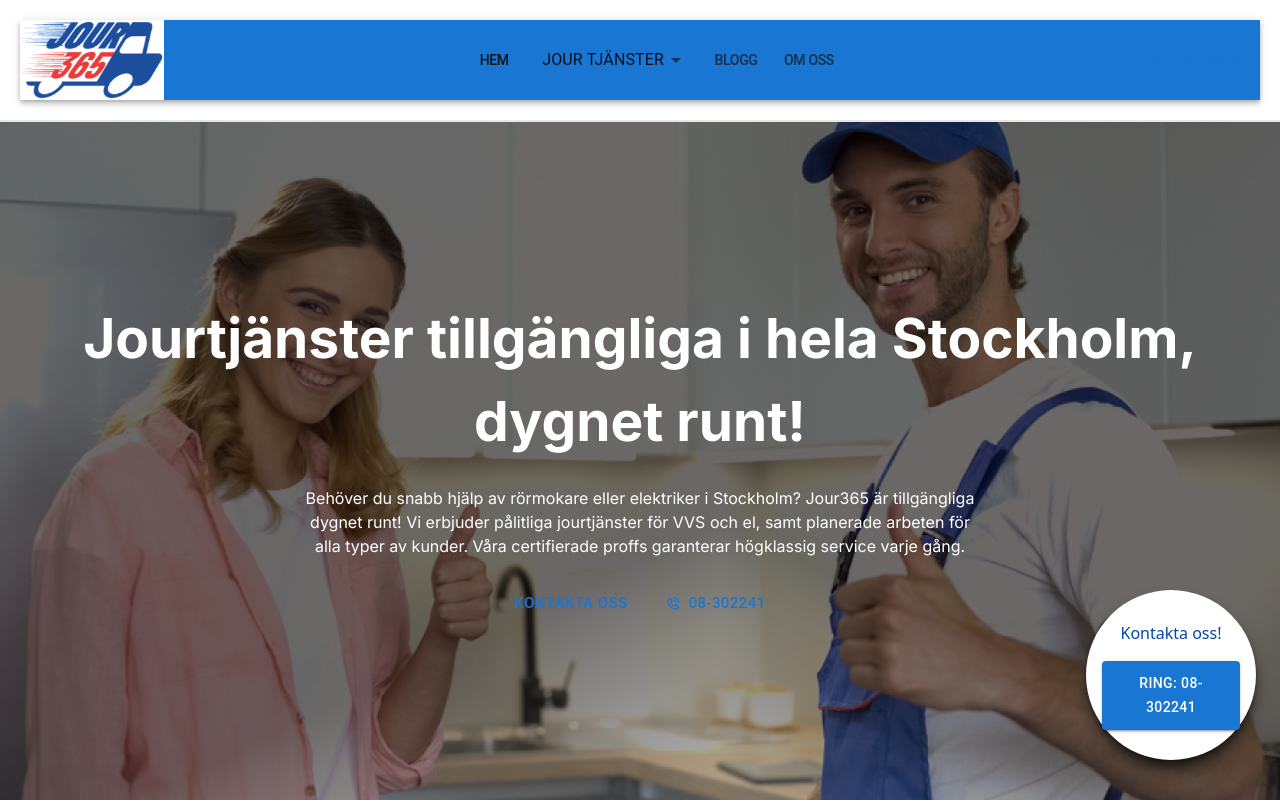
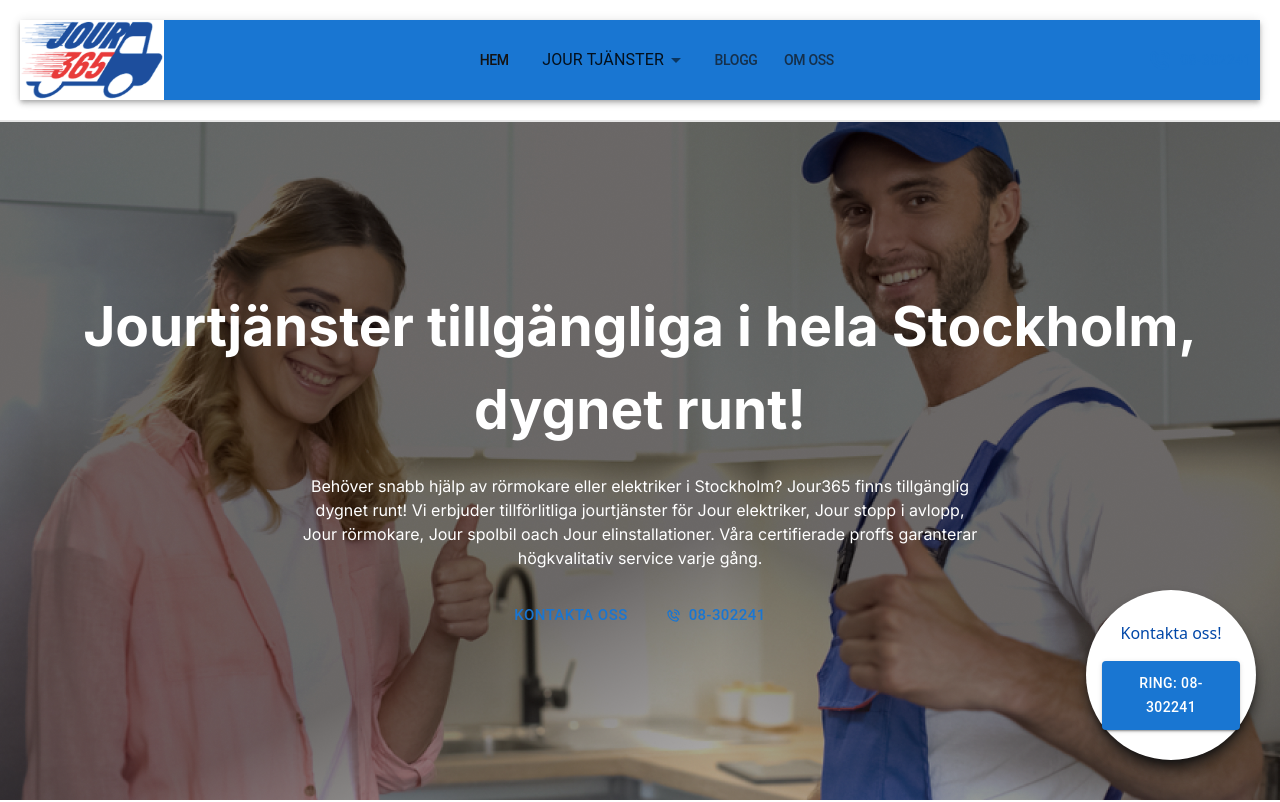
Before and after one commit to TheRakib/Needz-website, a Next.js app: page / in a window 1280 px wide. Shown: the top 802 px of the page. Built offline with nearby package versions, Linux system fonts and the light colour scheme.

Commit message:
title and backlink

```diff
--- a/app/(site)/blog/layout.tsx
+++ b/app/(site)/blog/layout.tsx
@@ -4,7 +4,7 @@ import React from "react";
 export const metadata: Metadata = {
   title: "Blogs",
   description:
-    "Få de senaste nyheterna och berättelserna om elektriker, avloppsstopp, rörmokare, dagflödande lastbilar och jourtjänster för elektriska installationer över hela Stockholm.",
+    "Få de senaste nyheterna och berättelserna om elektriker, avloppsstopp, rörmokare, spolbil och jourtjänster för elektriska installationer över hela Stockholm.",
 };
 
 export default function layout({ children }: { children: React.ReactNode }) {
--- a/components/Home/Banner.tsx
+++ b/components/Home/Banner.tsx
@@ -23,11 +23,11 @@ export default function Banner() {
               Jourtjänster tillgängliga i hela Stockholm, dygnet runt!
             </h2>
             <p className=" my-6 leading-6 max-w-[686px] text-center">
-              Behöver du snabb hjälp av rörmokare eller elektriker i Stockholm?
-              Jour365 är tillgängliga dygnet runt! Vi erbjuder pålitliga
-              jourtjänster för VVS och el, samt planerade arbeten för alla typer
-              av kunder. Våra certifierade proffs garanterar högklassig service
-              varje gång.
+              Behöver snabb hjälp av rörmokare eller elektriker i Stockholm?
+              Jour365 finns tillgänglig dygnet runt! Vi erbjuder tillförlitliga
+              jourtjänster för Jour elektriker, Jour stopp i avlopp, Jour
+              rörmokare, Jour spolbil oach Jour elinstallationer. Våra
+              certifierade proffs garanterar högkvalitativ service varje gång.
             </p>
 
             <div className="flex flex-col md:flex-row gap-4">
--- a/components/Layout/Footer.tsx
+++ b/components/Layout/Footer.tsx
@@ -16,10 +16,10 @@ export default function Footer() {
               Om oss
             </h3>
             <p className="max-w-[284px] ml-auto md:ml-0 mr-auto text-black/80 text-[14px] leading-6  ">
-              jour365 erbjuder VVS- och elektrikerjour i Stockholm dygnet runt,
-              men vi utför även planerade arbeten för privatpersoner och
-              företag. Vi använder erfarna och certifierade rörmokare och
-              elektriker.
+              <Link href={"/"}>jour365</Link> erbjuder VVS- och elektrikerjour i
+              Stockholm dygnet runt, men vi utför även planerade arbeten för
+              privatpersoner och företag. Vi använder erfarna och certifierade
+              rörmokare och elektriker.
             </p>
           </div>
           <div className="col-span-4 flex justify-center mr-4">
@@ -33,7 +33,11 @@ export default function Footer() {
                 className="pt-1"
               />
               <p className="text-black/70 text-center mt-1">
-                I samarbete med Jour Eliten Sverige AB
+                I samarbete med{" "}
+                <Link href={"https://www.joureliten.se/"} target="_blank">
+                  Jour Eliten
+                </Link>{" "}
+                Sverige AB
               </p>
             </div>
           </div>
```
